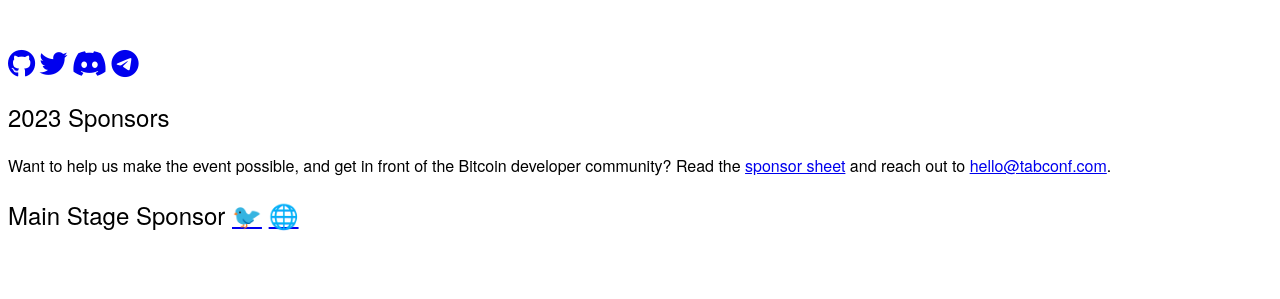
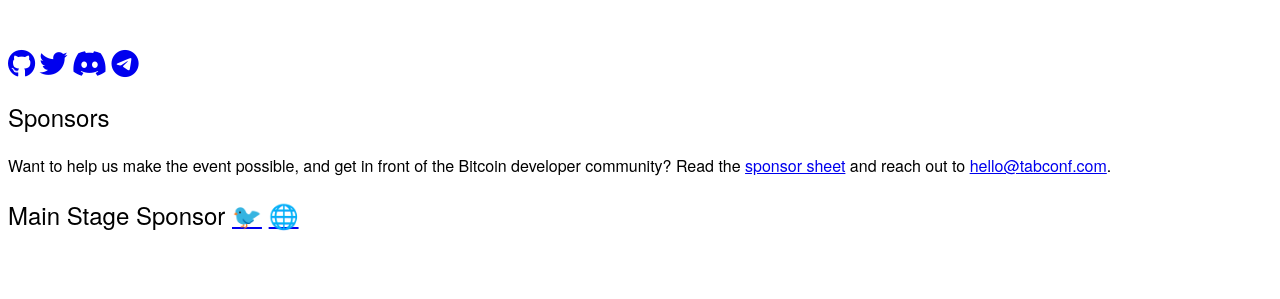
Before and after one commit to TABConf/2023.tabconf.com, a Jekyll site: the page built from sponsors.md, in a window 1280 px wide and 900 px high, scrolled down 1012 px. Shown: the part 161-460 px from the top of the window. Built offline with Jekyll 4.4.1, drawn with Linux system fonts in a browser that asks for light colours; nearby versions of some CDN libraries; our own code applies the rules of GitHub Pages for plain Markdown files.

Commit message:
Update sponsors.md

```diff
--- a/sponsors.md
+++ b/sponsors.md
@@ -2,7 +2,7 @@
 layout: default
 ---
 
-# 2023 Sponsors
+# Sponsors
 
 Want to help us make the event possible, and get in front of the Bitcoin developer community? Read the [sponsor sheet](https://github.com/TABConf/2023.tabconf.com/blob/main/docs/sponsorsheet.md) and reach out to <hello@tabconf.com>.
 
```
